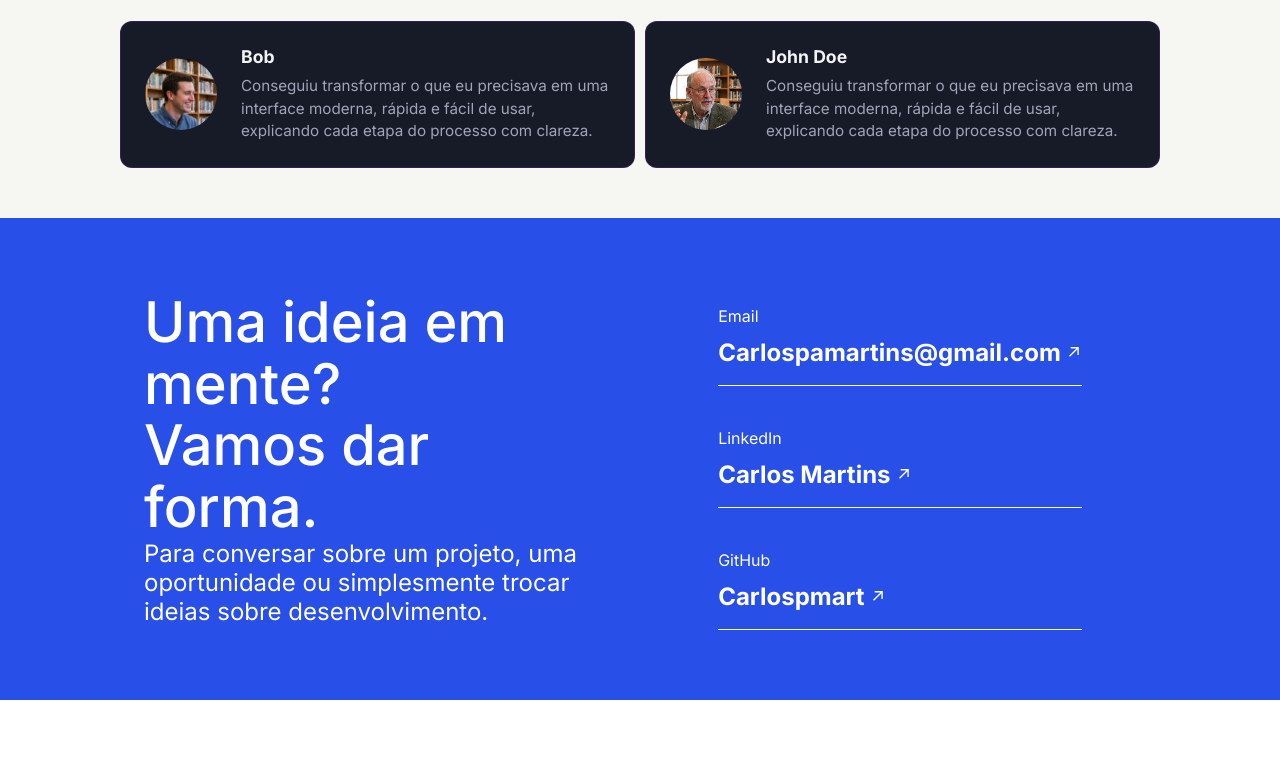
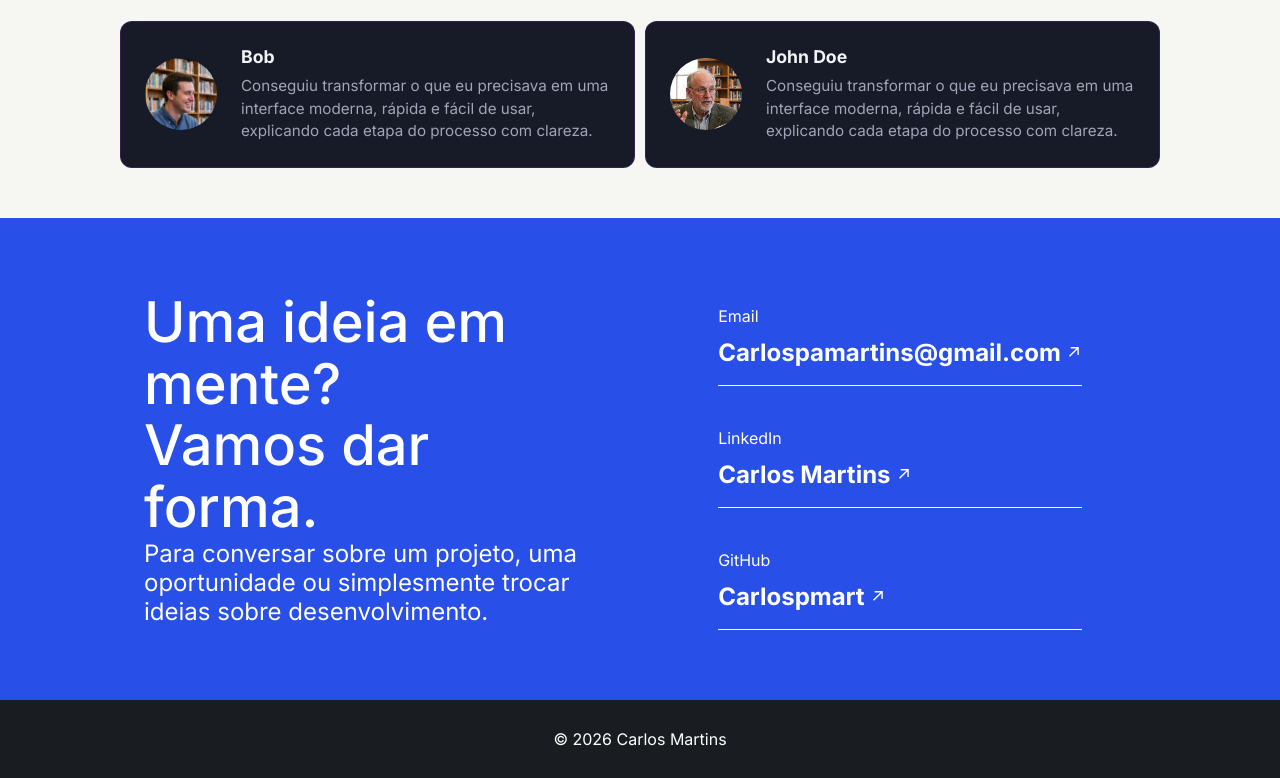
Before and after one commit to carlospmart/meu-portifolio, a plain HTML site: page index.html in a window 1280 px wide. Shown: the part 2344-3122 px from the top of the page. Before the commit the page ends 3044 px from the top, so only its background shows below. Drawn offline with Linux system fonts and the light colour scheme.

Commit message:
projeto final

```diff
--- a/index.html
+++ b/index.html
@@ -311,6 +311,10 @@
           </div>
         </div>
       </section>
+
+      <section class="final">
+        <p>© 2026 Carlos Martins</p>
+      </section>
     </footer>
   </body>
 </html>
```
